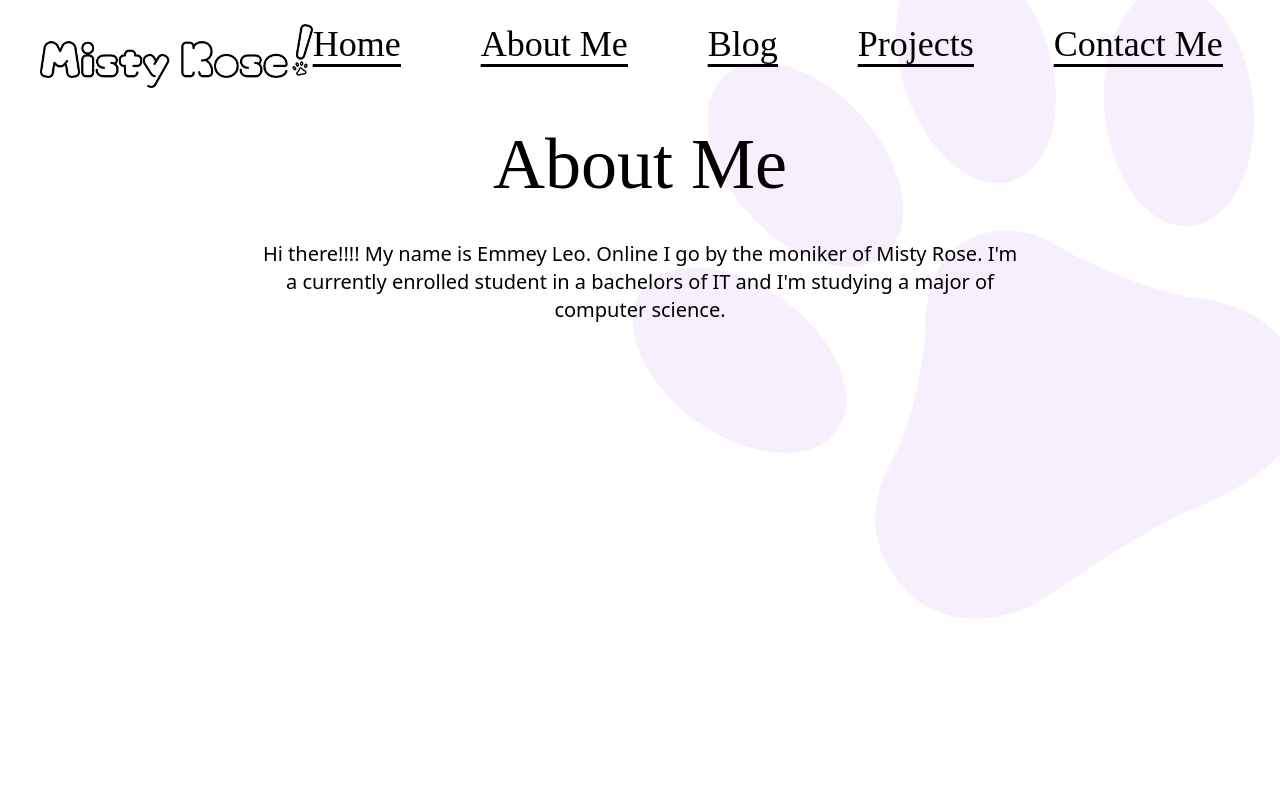
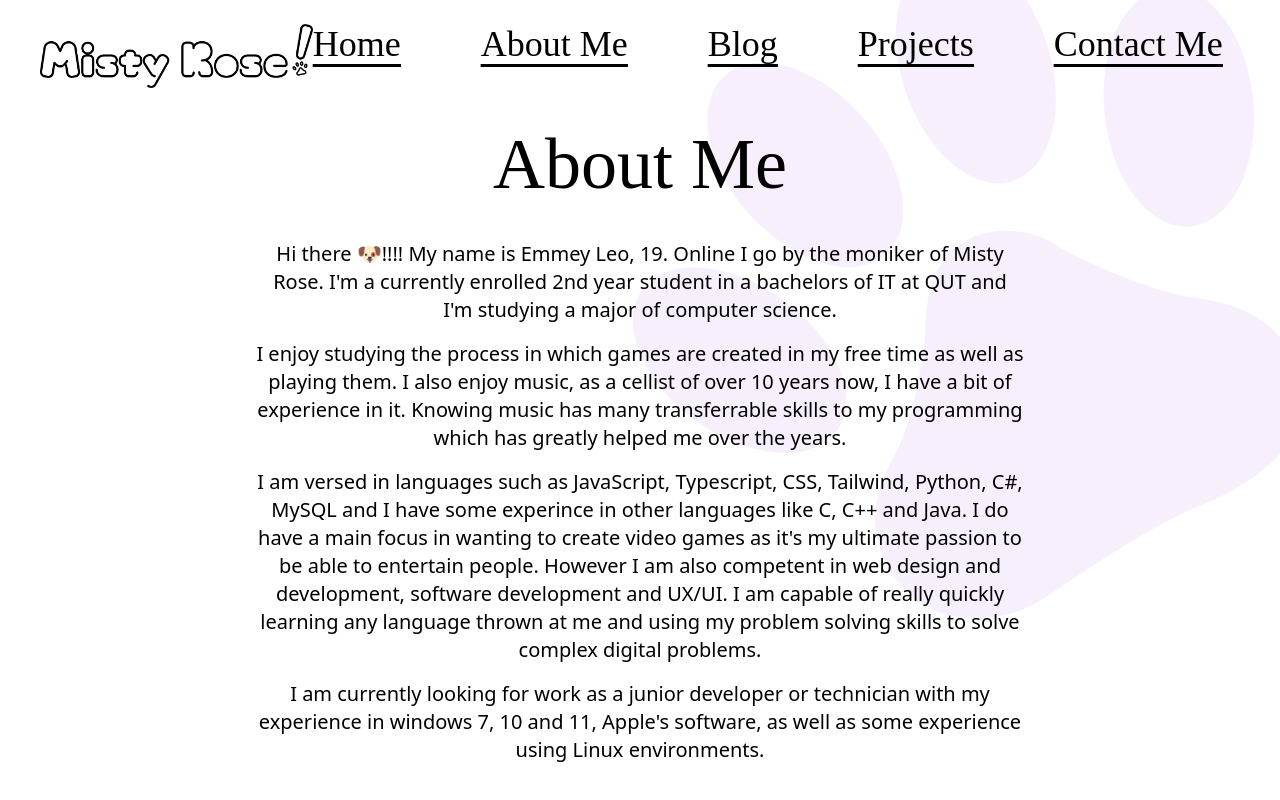
Before and after one commit to Mistyttm/mistyttmpersonalsite, a React (Vite) app: page /about in a window 1280 px wide. Shown: the top 800 px of the page. Built offline with nearby package versions, Linux system fonts and the light colour scheme; a web font is replaced by a local one.

Commit message:
Update about me

```diff
--- a/src/pages/about.tsx
+++ b/src/pages/about.tsx
@@ -17,7 +17,10 @@ export default function About() {
                 </div>
                 <h1 className="font-bagel text-7xl text-center mb-10">About Me</h1>
                 <section className="text-center text-xl max-w-3xl ml-auto mr-auto">
-                    <p>Hi there!!!! My name is Emmey Leo. Online I go by the moniker of Misty Rose. I'm a currently enrolled student in a bachelors of IT and I'm studying a major of computer science.</p>
+                    <p className="mb-4">Hi there 🐶!!!! My name is Emmey Leo, 19. Online I go by the moniker of Misty Rose. I'm a currently enrolled 2nd year student in a bachelors of IT at QUT and I'm studying a major of computer science.</p>
+                    <p className="mb-4">I enjoy studying the process in which games are created in my free time as well as playing them. I also enjoy music, as a cellist of over 10 years now, I have a bit of experience in it. Knowing music has many transferrable skills to my programming which has greatly helped me over the years.</p>
+                    <p className="mb-4">I am versed in languages such as JavaScript, Typescript, CSS, Tailwind, Python, C#, MySQL and I have some experince in other languages like C, C++ and Java. I do have a main focus in wanting to create video games as it's my ultimate passion to be able to entertain people. However I am also competent in web design and development, software development and UX/UI. I am capable of really quickly learning any language thrown at me and using my problem solving skills to solve complex digital problems.</p>
+                    <p>I am currently looking for work as a junior developer or technician with my experience in windows 7, 10 and 11, Apple's software, as well as some experience using Linux environments.</p>
                 </section>
             </div>
         </div>
```
